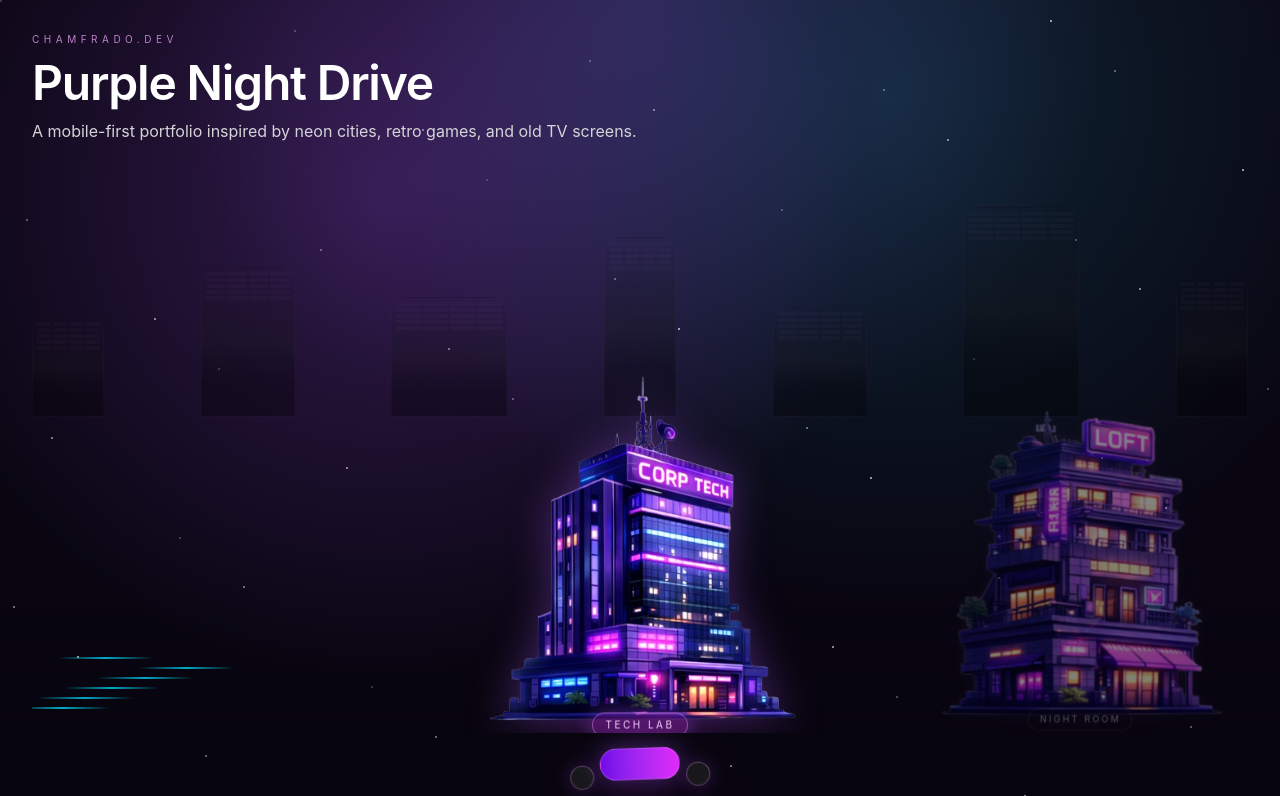
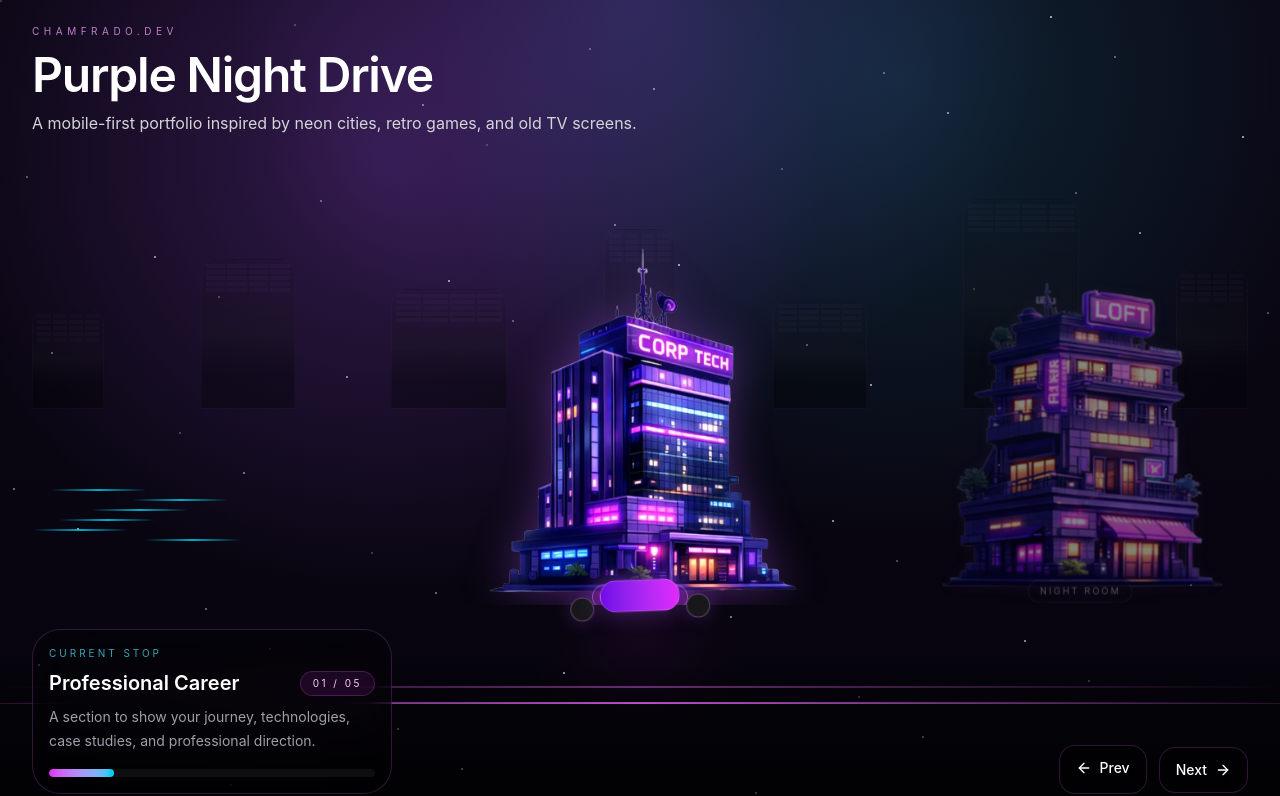
Before and after one commit to Chamfrado/Chamfrado.dev, a React (Vite) app: page / in a window 1280 px wide. Shown: the top 796 px of the page. Built offline with nearby package versions, Linux system fonts and the light colour scheme.

Commit message:
fix(city): lock city view to the viewport

```diff
--- a/src/components/city/CityView.tsx
+++ b/src/components/city/CityView.tsx
@@ -118,8 +118,8 @@ export default function CityView() {
   };
 
   return (
-    <main className="min-h-screen overflow-hidden bg-[#07030E] text-white">
-      <div className="relative min-h-screen bg-[radial-gradient(circle_at_top,rgba(139,92,246,0.22),transparent_40%),linear-gradient(to_bottom,#0b0613,#090612_55%,#05030a)]">
+    <main className="h-screen overflow-hidden bg-[#07030E] text-white">
+      <div className="relative h-screen overflow-hidden bg-[radial-gradient(circle_at_top,rgba(139,92,246,0.22),transparent_40%),linear-gradient(to_bottom,#0b0613,#090612_55%,#05030a)]">
         <Stars />
         <div className="absolute inset-0 bg-[radial-gradient(circle_at_30%_20%,rgba(168,85,247,0.25),transparent_40%)]" />
         <div className="absolute inset-0 bg-[radial-gradient(circle_at_70%_10%,rgba(34,211,238,0.15),transparent_40%)]" />
@@ -129,7 +129,7 @@ export default function CityView() {
         <div className="absolute bottom-24 left-0 right-0 h-[2px] bg-gradient-to-r from-transparent via-fuchsia-400 to-transparent animate-pulse" />
         <div className="absolute inset-x-0 bottom-28 h-[2px] bg-gradient-to-r from-transparent via-fuchsia-400/40 to-transparent" />
 
-        <div className="relative mx-auto flex min-h-screen max-w-7xl flex-col justify-between px-4 py-6 md:px-8">
+        <div className="relative mx-auto flex h-screen max-w-7xl flex-col justify-between px-4 py-4 md:px-8">
           <header className="pt-2">
             <p className="text-[10px] uppercase tracking-[0.45em] text-fuchsia-300/75">
               chamfrado.dev
@@ -143,10 +143,10 @@ export default function CityView() {
             </p>
           </header>
 
-          <section className="relative flex-1 py-12 md:py-16">
+          <section className="relative flex-1 py-4 md:py-6">
             <Skyline />
 
-            <div className="relative z-10 mt-20 overflow-hidden md:mt-24">
+            <div className="relative z-10 mt-2 overflow-x-hidden overflow-y-visible md:mt-4">
               <motion.div
                 className="flex items-end"
                 animate={{
--- a/src/components/city/StreetHUD.tsx
+++ b/src/components/city/StreetHUD.tsx
@@ -17,8 +17,8 @@ export default function StreetHUD({
   onNext,
 }: StreetHUDProps) {
   return (
-    <footer className="relative z-20 flex flex-col gap-4 pb-2 md:flex-row md:items-end md:justify-between">
-      <div className="rounded-[1.75rem] border border-fuchsia-400/20 bg-black/25 p-4 backdrop-blur-xl md:max-w-md">
+    <footer className="relative z-20 mt-4 flex flex-col gap-4 pb-6 md:mt-0 md:flex-row md:items-end md:justify-between">
+      <div className="rounded-[1.75rem] border border-fuchsia-400/20 bg-black/25 p-4 backdrop-blur-xl md:max-w-[360px]">
         <p className="text-[10px] uppercase tracking-[0.3em] text-cyan-300/70">
           Current stop
         </p>
@@ -34,7 +34,7 @@ export default function StreetHUD({
           </span>
         </div>
 
-        <p className="mt-2 text-sm leading-6 text-zinc-300">
+        <p className="mt-2 text-sm leading-6 text-zinc-400">
           {activeSection.description}
         </p>
 
```
